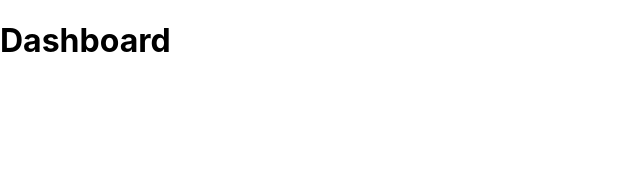
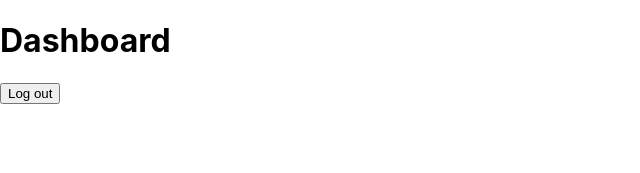
Before and after one commit to MikeOuroumis/react-auth-tdd-jest, a React (Create React App) app: page /dashboard in a window 1280 px wide. Shown: the top 173 px of the page, without its empty margins (0-640 px from the left). Built offline with nearby package versions, Linux system fonts and the light colour scheme; sample sign-in values are in the browser's storage.

Commit message:
implemented log out, and it's test

```diff
--- a/src/pages/Dashboard.tsx
+++ b/src/pages/Dashboard.tsx
@@ -1,9 +1,19 @@
 import React from 'react'
+import { useDispatch } from 'react-redux'
+import { logout } from '../redux/slices/authSlice'
 
 function Dashboard() {
+  const dispatch = useDispatch()
+  const handleLogout = () => {
+    dispatch(logout())
+  }
+
   return (
     <div>
       <h1>Dashboard</h1>
+      <button type="button" onClick={handleLogout}>
+        Log out
+      </button>
     </div>
   )
 }
```
Also changed, not shown: 1 other file (tests, documents, lock files or other folders).
